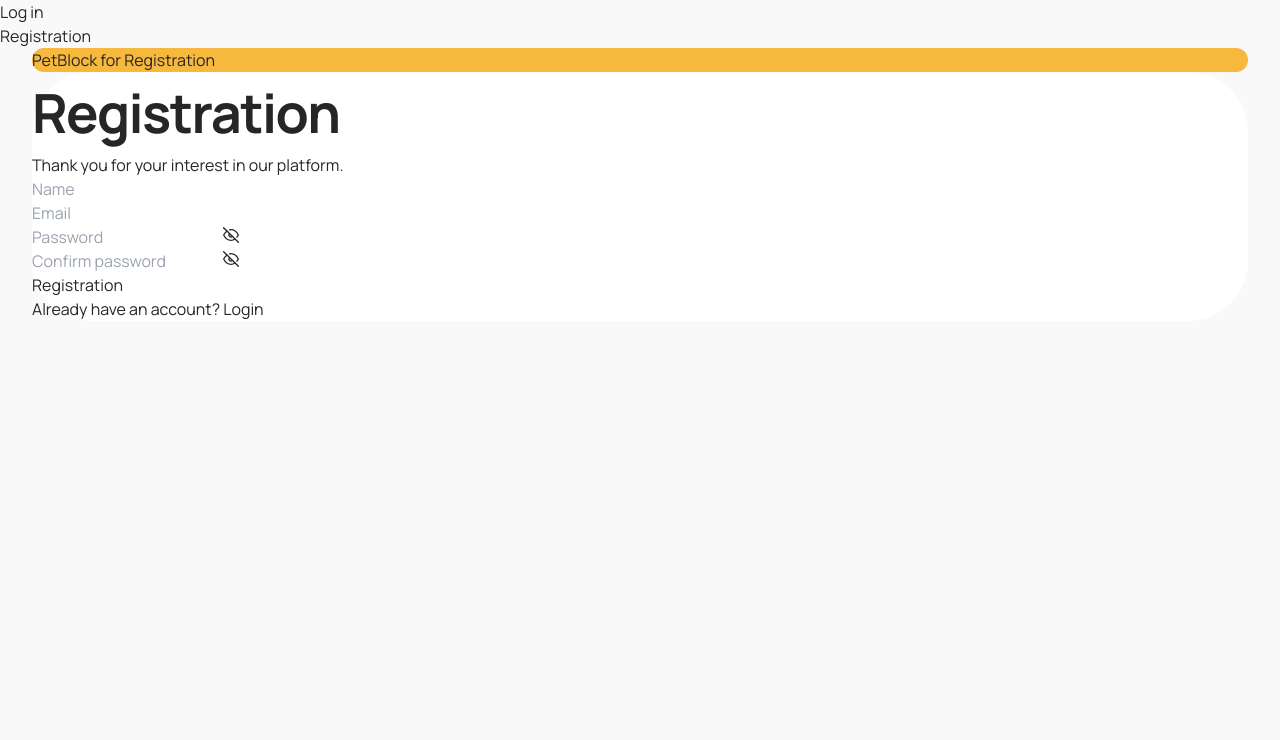
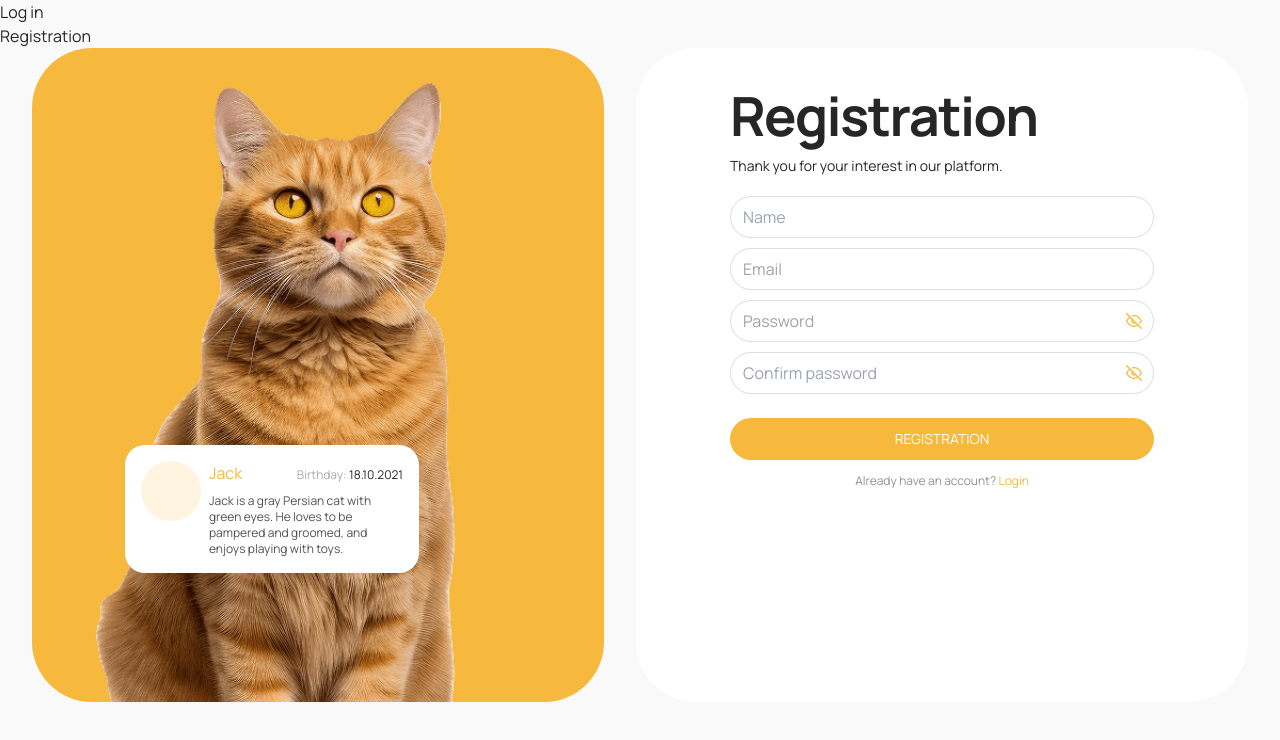
Before and after one commit to sh1xzyy/PetLove, a React (Vite) app: page /register in a window 1280 px wide. Shown: the top 740 px of the page. Built offline with nearby package versions, Linux system fonts and the light colour scheme; no server answers.

Commit message:
addTailwindRegisterLogin

```diff
--- a/src/components/auth/RegistrationForm/RegistrationForm.jsx
+++ b/src/components/auth/RegistrationForm/RegistrationForm.jsx
@@ -36,59 +36,89 @@ const RegistrationForm = () => {
   };
 
   return (
-    <form onSubmit={handleSubmit(onSubmit)}>
-      <div>
+    <form onSubmit={handleSubmit(onSubmit)} className="w-full md:w-[424px]">
+      <div className="mb-[10px]">
         <input
+          className="h-[42px] w-full rounded-[30px] border border-grey-15 px-[12px]"
           type="text"
           placeholder="Name"
           autoComplete="off"
           {...register("name")}
         />
-        <div>{errors.name?.message}</div>
+        <div className="px-[12px] text-[10px] text-error-red">
+          {errors.name?.message}
+        </div>
       </div>
 
-      <div>
+      <div className="mb-[10px]">
         <input
+          className="h-[42px] w-full rounded-[30px] border border-grey-15 px-[12px]"
           type="email"
           placeholder="Email"
           autoComplete="off"
           {...register("email")}
         />
-        <div>{errors.email?.message}</div>
+        <div className="px-[12px] text-[10px] text-error-red">
+          {errors.email?.message}
+        </div>
       </div>
 
-      <div>
+      <div className="mb-[10px]">
+        <div className="relative">
           <input
+            className="h-[42px] w-full rounded-[30px] border border-grey-15 px-[12px]"
             type={showPassword.pass1 ? "text" : "password"}
             placeholder="Password"
             autoComplete="new-password"
             {...register("password")}
           />
-        <ToggleIcon
+          <span
             onClick={() => setShowPassword("pass1")}
-          showPassword={showPassword.pass1}
-        />
-        <div>{errors.password?.message}</div>
+            className="absolute inset-y-0 right-[12px] flex items-center"
+          >
+            <ToggleIcon showPassword={showPassword.pass1} />
+          </span>
         </div>
 
-      <div>
+        <div className="px-[12px] text-[10px] text-error-red">
+          {errors.password?.message}
+        </div>
+      </div>
+
+      <div className="mb-[10px]">
+        <div className="relative">
           <input
+            className="h-[42px] w-full rounded-[30px] border border-grey-15 px-[12px]"
             type={showPassword.pass2 ? "text" : "password"}
             placeholder="Confirm password"
             autoComplete="new-password"
             {...register("confirmPassword")}
           />
-        <ToggleIcon
+          <span
             onClick={() => setShowPassword("pass2")}
-          showPassword={showPassword.pass2}
-        />
-        <div>{errors.confirmPassword?.message}</div>
+            className="absolute inset-y-0 right-[12px] flex items-center"
+          >
+            <ToggleIcon showPassword={showPassword.pass2} />
+          </span>
         </div>
 
-      <button type="submit">Registration</button>
+        <div className="px-[12px] text-[10px] text-error-red">
+          {errors.confirmPassword?.message}
+        </div>
+      </div>
 
-      <p>
-        Already have an account? <Link to="/login">Login</Link>
+      <button
+        type="submit"
+        className="mt-[14px] h-[42px] w-full rounded-[30px] bg-accent-orange text-center text-[14px] uppercase text-light-white"
+      >
+        Registration
+      </button>
+
+      <p className="mt-[12px] text-center text-[12px] text-grey-05">
+        Already have an account?{" "}
+        <Link className="text-accent-orange" to="/login">
+          Login
+        </Link>
       </p>
     </form>
   );
--- a/src/components/auth/ToggleIcon/ToggleIcon.jsx
+++ b/src/components/auth/ToggleIcon/ToggleIcon.jsx
@@ -3,7 +3,11 @@ import { FiEye, FiEyeOff } from "react-icons/fi";
 const ToggleIcon = ({ showPassword, onClick }) => {
   return (
     <button onClick={onClick} type="button">
-      {showPassword ? <FiEye /> : <FiEyeOff />}
+      {showPassword ? (
+        <FiEye className="text-accent-orange" />
+      ) : (
+        <FiEyeOff className="text-accent-orange" />
+      )}
     </button>
   );
 };
--- a/src/components/common/PetBlock/PetBlock.jsx
+++ b/src/components/common/PetBlock/PetBlock.jsx
@@ -1,5 +1,50 @@
-const PetBlock = ({ children }) => {
-  return <div className="rounded-[60px] bg-accent-orange">{children}</div>;
+const PetBlock = ({
+  mobile1x,
+  mobile2x,
+  laptop1x,
+  laptop2x,
+  desktop1x,
+  desktop2x,
+  name,
+  birthday,
+  description,
+}) => {
+  return (
+    <div className="relative flex h-[280px] w-full flex-col items-center rounded-[60px] bg-accent-orange md:h-[302px] md:flex-row lg:h-[654px]">
+      <div className="z-10 mb-8 ml-8 mt-auto hidden w-[294px] rounded-[20px] bg-light-white p-4 md:flex lg:absolute lg:bottom-[97px] lg:left-[61px]">
+        <div className="flex h-[60px] w-[60px] flex-shrink-0 items-center justify-center rounded-full bg-bg-cream">
+          {/* <img src={icon} alt="pet icon" className="w-[32px] h-[32px] object-contain" /> */}
+        </div>
+        <div>
+          <div className="ml-2 flex items-baseline justify-between">
+            <h3 className="text-accent-orange">{name}</h3>
+            <p className="text-xs text-gray-900">
+              <span className="text-grey-40">Birthday:</span> {birthday}
+            </p>
+          </div>
+          <p className="text-grey-08 ml-2 mt-2 text-xs">{description}</p>
+        </div>
+      </div>
+      <div className="lg:h-full lg:w-full">
+        <picture className="md:absolute md:right-[90px] md:top-1/2 md:-translate-y-1/2 lg:static lg:translate-y-0">
+          <source
+            srcSet={`${desktop1x} 1x, ${desktop2x} 2x`}
+            media="(min-width: 1280px)"
+          />
+          <source
+            srcSet={`${laptop1x} 1x, ${laptop2x} 2x`}
+            media="(min-width: 768px)"
+          />
+          <img
+            src={mobile1x}
+            srcSet={`${mobile1x} 1x, ${mobile2x} 2x`}
+            alt="Pet"
+            className="h-full w-full object-cover"
+          />
+        </picture>
+      </div>
+    </div>
+  );
 };
 
 export default PetBlock;
--- a/src/pages/LoginPage/LoginPage.jsx
+++ b/src/pages/LoginPage/LoginPage.jsx
@@ -6,11 +6,31 @@ import LoginForm from "../../components/auth/LoginForm/LoginForm";
 const LoginPage = () => {
   return (
     <Container type="common">
-      <PetBlock children="PetBlock for Login" />
-      <div className="rounded-[60px] bg-light-white">
-        <Title text="Log in" />
-        <p>Welcome! Please enter your credentials to login to the platform:</p>
-        <LoginForm />
+      <div className="flex flex-col gap-[10px] md:gap-4 lg:flex-row lg:gap-8">
+        <div className="lg:flex-1">
+          <PetBlock
+            mobile1x="/public/common/phone/login-dog-phone@1x.png"
+            mobile2x="/public/common/phone/login-dog-phone@2x.png"
+            laptop1x="/public/common/laptop/login-dog-laptop@1x.png"
+            laptop2x="/public/common/laptop/login-dog-laptop@2x.png"
+            desktop1x="/public/common/desktop/login-dog-desktop@1x.png"
+            desktop2x="/public/common/desktop/login-dog-desktop@2x.png"
+            // icon=
+            name="Rich"
+            birthday="21.09.2020"
+            description="Rich would be the perfect addition to an active family that loves to play and go on walks. I bet he would love having a doggy playmate too!"
+          />
+        </div>
+
+        <div className="flex flex-col items-center gap-[20px] rounded-[60px] bg-light-white px-[20px] py-[27px] lg:flex-1">
+          <div className="md:w-[424px]">
+            <Title text="Log in" />
+            <p className="text-sm text-gray-900">
+              Welcome! Please enter your credentials to login to the platform:
+            </p>
+          </div>
+          <LoginForm />
+        </div>
       </div>
     </Container>
   );
--- a/src/pages/RegisterPage/RegisterPage.jsx
+++ b/src/pages/RegisterPage/RegisterPage.jsx
@@ -6,11 +6,32 @@ import RegistrationForm from "../../components/auth/RegistrationForm/Registratio
 const RegisterPage = () => {
   return (
     <Container type="common">
-      <PetBlock children="PetBlock for Registration" />
-      <div className="rounded-[60px] bg-light-white">
-        <Title text="Registration" />
-        <p>Thank you for your interest in our platform.</p>
-        <RegistrationForm />
+      <div className="flex flex-col gap-[10px] md:gap-4 lg:flex-row lg:gap-8">
+        <div className="lg:flex-1">
+          <PetBlock
+            mobile1x="/public/common/phone/register-cat-phone@1x.png"
+            mobile2x="/public/common/phone/register-cat-phone@2x.png"
+            laptop1x="/public/common/laptop/register-cat-laptop@1x.png"
+            laptop2x="/public/common/laptop/register-cat-laptop@2x.png"
+            desktop1x="/public/common/desktop/register-cat-desktop@1x.png"
+            desktop2x="/public/common/desktop/register-cat-desktop@2x.png"
+            // icon=
+            name="Jack"
+            birthday="18.10.2021"
+            description="Jack is a gray Persian cat with green eyes. He loves to be pampered and groomed, and enjoys playing with toys."
+          />
+        </div>
+
+        <div className="flex flex-col items-center gap-[20px] rounded-[60px] bg-light-white px-[20px] py-[27px] lg:flex-1">
+          <div className="md:w-[424px]">
+            <Title text="Registration" />
+            <p className="text-sm text-gray-900">
+              Thank you for your interest in our platform.
+            </p>
+          </div>
+
+          <RegistrationForm />
+        </div>
       </div>
     </Container>
   );
--- a/src/styles/variables.css
+++ b/src/styles/variables.css
@@ -18,6 +18,7 @@
   --grey-30: rgba(38, 38, 38, 0.3);
   --grey-40: rgba(43, 43, 42, 0.4);
   --grey-15: rgba(38, 38, 38, 0.15);
+  --grey-08: rgba(38, 38, 38, 0.8);
   --grey-06: rgba(38, 38, 38, 0.6);
   --grey-05: rgba(38, 38, 38, 0.5);
   --grey-005: rgba(38, 38, 38, 0.05);
--- a/tailwind.config.js
+++ b/tailwind.config.js
@@ -23,6 +23,7 @@ export default {
         "grey-30": "var(--grey-30)",
         "grey-40": "var(--grey-40)",
         "grey-15": "var(--grey-15)",
+        "grey-08": "var(--grey-08)",
         "grey-06:": "var(--grey-06)",
         "grey-05": "var(--grey-05)",
         "grey-005": "var(--grey-005)",
```
Also changed, not shown: src/components/auth/LoginForm/LoginForm.jsx (+33 -11 lines). Lines whose indentation alone changed are shown as unchanged.
